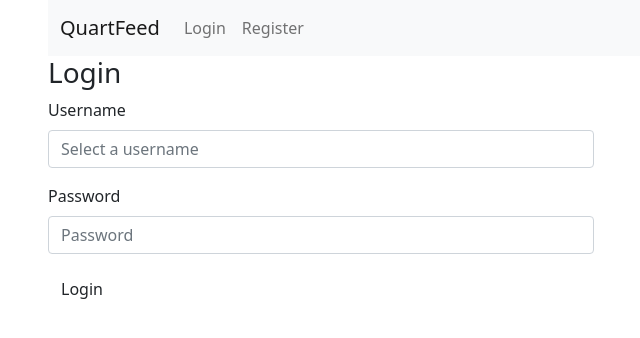
After one commit to fromzeroedu/from-flask-to-quart-course, a Python web app: template code/5_quart_feed/quartfeed_app/templates/user/login.html in a window 1280 px wide. The commit adds this page. Shown: the top 338 px of the page, without its empty margins (34-674 px from the left). Run offline with Jinja, Linux system fonts and the light colour scheme; the template is opened without the code that fills it, so the values that code supplies are empty.

Commit message:
completed 5.6

```diff
--- a/code/5_quart_feed/quartfeed_app/templates/navbar.html
+++ b/code/5_quart_feed/quartfeed_app/templates/navbar.html
@@ -6,8 +6,13 @@
         </button>
         <div class="collapse navbar-collapse" id="navbarNavAltMarkup">
         <div class="navbar-nav">
-            <a class="nav-link" href="#">Login</a>
-            <a class="nav-link" href="#">Register</a>
+            {% if session.username %}
+            <a class="nav-link" href="#">@{{ session.username }}</a>
+            <a class="nav-link" href="{{ url_for('user_app.logout')}}">Logout</a>
+            {% else %}
+            <a class="nav-link" href="{{ url_for('user_app.login')}}">Login</a>
+            <a class="nav-link" href="{{ url_for('user_app.register')}}">Register</a>
+            {% endif %}
         </div>
         </div>
     </div>
--- /dev/null
+++ b/code/5_quart_feed/quartfeed_app/templates/user/login.html
@@ -0,0 +1,43 @@
+{% extends "base.html" %}
+
+{% block title %}Login{% endblock %}
+
+{% block content %}
+
+{% include "navbar.html" %}
+
+<div class="row">
+
+    <div class="col-md-offset-3 col-md-6">
+
+        <h3>Login</h3>
+
+        {% if error %}
+        <div class="text-danger">{{ error }}</div>
+        {% endif %}
+
+        <form method="POST" action="{{ url_for('.login') }}" role="form">
+
+            <div class="mb-3">
+                <label for="username" class="form-label">Username</label>
+                <input name="username" type="text" class="form-control" id="username"
+                value="{% if username %}{{ username }}{% endif %}"
+                placeholder="Select a username" />
+            </div>
+
+            <div class="mb-3">
+                <label for="password" class="form-label">Password</label>
+                <input name="password" type="password" class="form-control" id="password"
+                placeholder="Password" />
+            </div>
+
+            <input type="hidden" name="csrf_token" value="{{ csrf_token }}" />
+            <button type="submit" class="btn btn-default">Login</button>
+
+        </form>
+
+    </div>
+
+</div>
+
+{% endblock %}
```
Also changed, not shown: code/5_quart_feed/quartfeed_app/user/views.py (+63 -2 lines).
